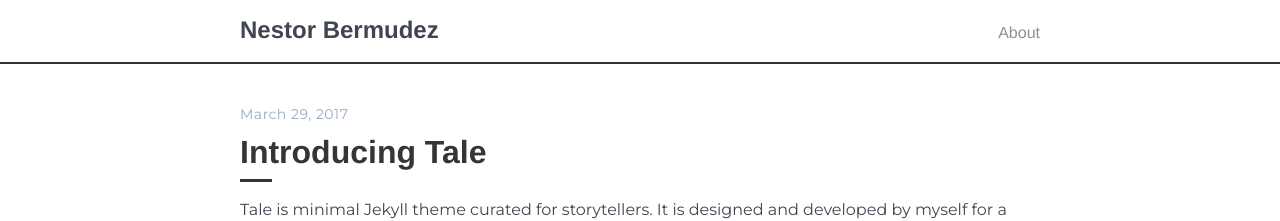
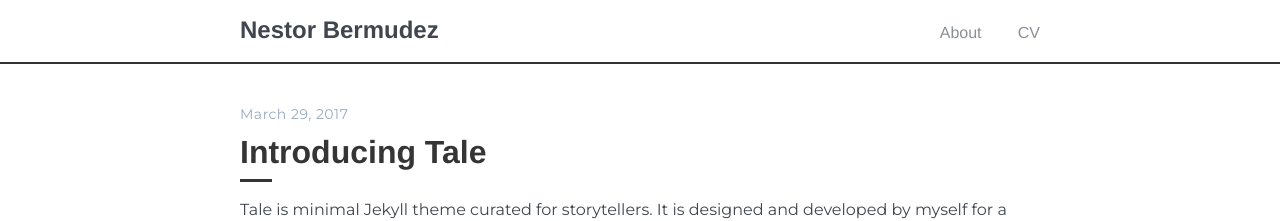
Before and after one commit to nbermudezs/blog, a Jekyll site: the page built from index.html, in a window 1280 px wide. Shown: the top 221 px of the page. Built offline with Jekyll 4.4.1, drawn with Linux system fonts in a browser that asks for light colours; the list of posts is cut into pages by our own code.

Commit message:
Fix favicon location

```diff
--- a/_includes/head-cv.html
+++ b/_includes/head-cv.html
@@ -3,7 +3,7 @@
   <!-- Meta -->
   <meta charset="utf-8">
   <meta http-equiv="X-UA-Compatible" content="IE=edge">
-  <link rel="shortcut icon" href="favicon.ico">
+  <link rel="shortcut icon" href="/assets/favicon.ico">
     <link href="https://fonts.googleapis.com/css?family=Montserrat" rel="stylesheet">
   <!-- Global CSS -->
   <link rel="stylesheet" href="{{site.baseurl}}/assets/plugins/bootstrap/css/bootstrap.min.css">
--- a/_includes/head.html
+++ b/_includes/head.html
@@ -16,6 +16,6 @@
   <link href="https://fonts.googleapis.com/css?family=Raleway" rel="stylesheet">
 
   <!-- Favicon -->
-  <link rel="icon" type="image/png" href="{{ "/favicon.ico" | relative_url }}">
+  <link rel="icon" type="image/png" href="{{ "/assets/favicon.ico" | relative_url }}">
   <link rel="apple-touch-icon" sizes="180x180" href="{{ "/assets/apple-touch-icon.png" | relative_url }}">
 </head>
--- a/_layouts/default.html
+++ b/_layouts/default.html
@@ -11,6 +11,7 @@
         </a>
         <ul>
           <li><a href="{{ '/about' | prepend: site.baseurl }}">About</a></li>
+          <li><a href="{{ '/cv' | prepend: site.baseurl }}">CV</a></li>
         </ul>
       </div>
     </nav>
```
Also changed, not shown: about.md (deleted, +0 -19 lines), cv.md (added, +19 -0 lines), assets/favicon.ico (renamed from favicon.ico).
